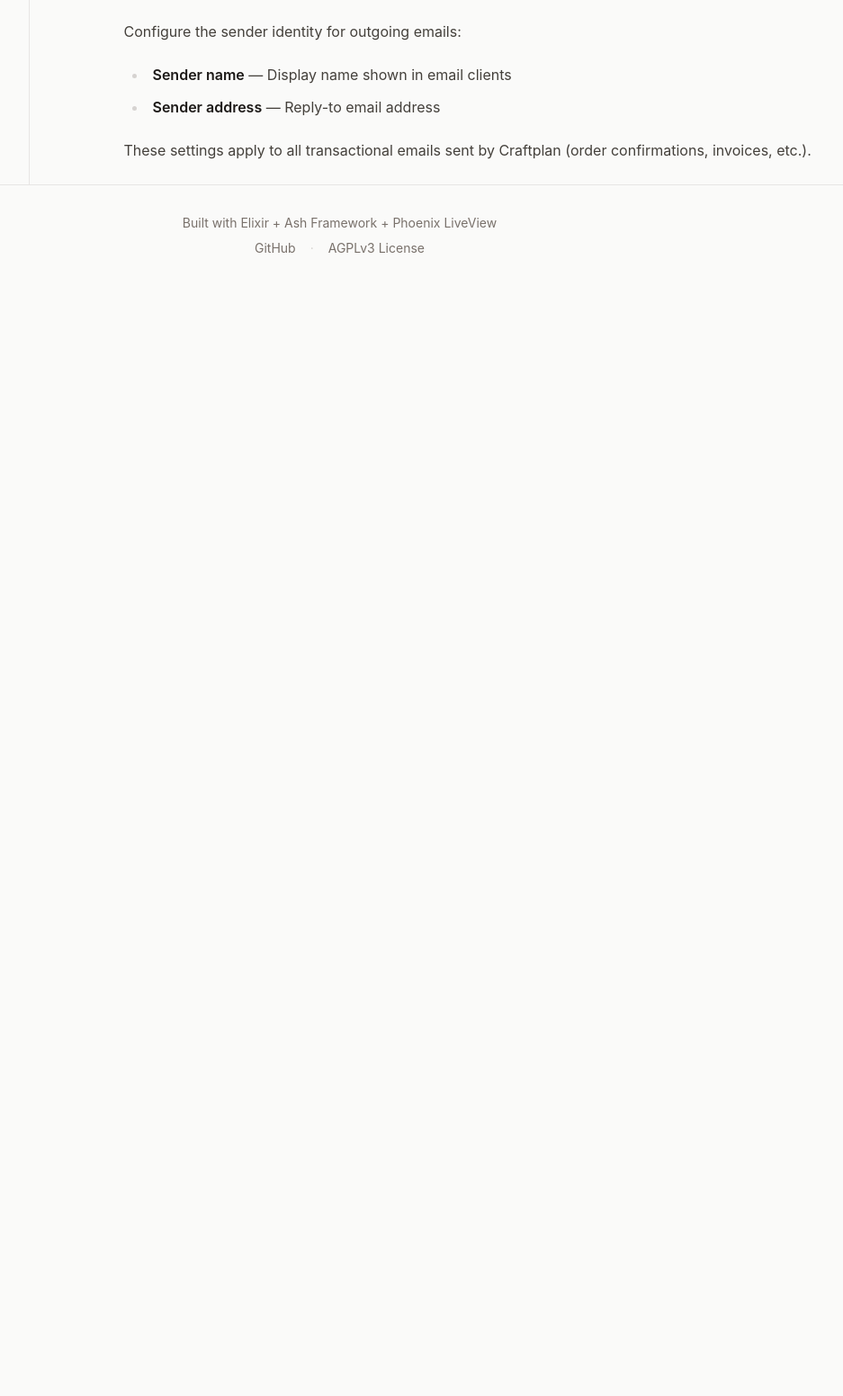
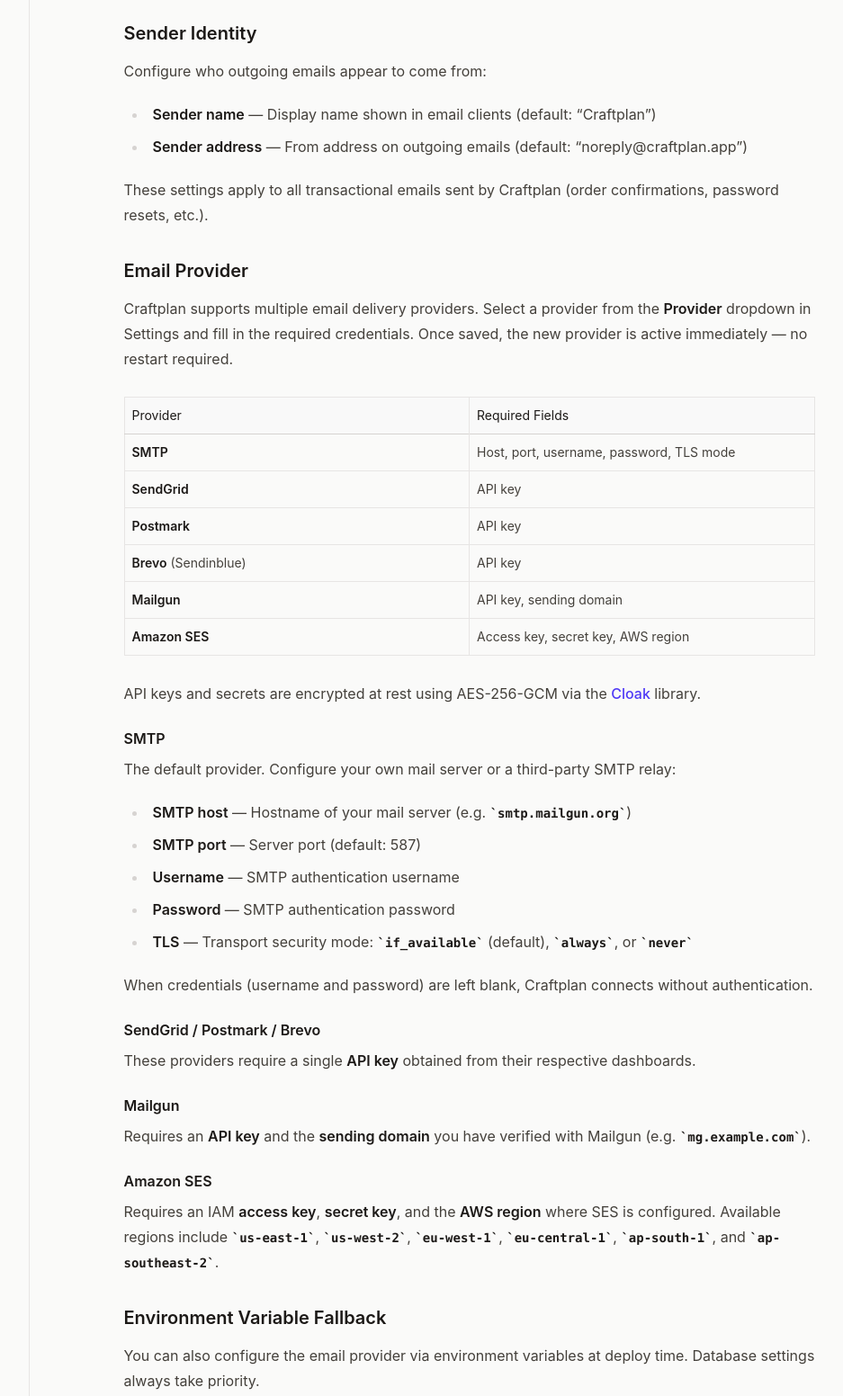
Before and after one commit to puemos/craftplan, an Astro site in the folder docs/: page /craftplan/docs/settings in a window 1280 px wide. Shown: the part 2076-3628 px from the top of the page at 90% size, without its empty margins (255-1192 px from the left). Before the commit the page ends 2394 px from the top, so only its background shows below. Built offline with nearby package versions, Linux system fonts and the light colour scheme; Astro itself is replaced by a stand-in of ours; a web font is replaced by a local one.

Commit message:
docs(settings): document email providers and encryption

````diff
--- a/docs/src/pages/docs/settings.md
+++ b/docs/src/pages/docs/settings.md
@@ -46,9 +46,79 @@
 
 ## Email Configuration
 
-Configure the sender identity for outgoing emails:
+### Sender Identity
 
-- **Sender name** — Display name shown in email clients
-- **Sender address** — Reply-to email address
+Configure who outgoing emails appear to come from:
 
-These settings apply to all transactional emails sent by Craftplan (order confirmations, invoices, etc.).
+- **Sender name** — Display name shown in email clients (default: "Craftplan")
+- **Sender address** — From address on outgoing emails (default: "noreply@craftplan.app")
+
+These settings apply to all transactional emails sent by Craftplan (order confirmations, password resets, etc.).
+
+### Email Provider
+
+Craftplan supports multiple email delivery providers. Select a provider from the **Provider** dropdown in Settings and fill in the required credentials. Once saved, the new provider is active immediately — no restart required.
+
+| Provider | Required Fields |
+|----------|-----------------|
+| **SMTP** | Host, port, username, password, TLS mode |
+| **SendGrid** | API key |
+| **Postmark** | API key |
+| **Brevo** (Sendinblue) | API key |
+| **Mailgun** | API key, sending domain |
+| **Amazon SES** | Access key, secret key, AWS region |
+
+API keys and secrets are encrypted at rest using AES-256-GCM via the [Cloak](https://hex.pm/packages/cloak_ecto) library.
+
+#### SMTP
+
+The default provider. Configure your own mail server or a third-party SMTP relay:
+
+- **SMTP host** — Hostname of your mail server (e.g. `smtp.mailgun.org`)
+- **SMTP port** — Server port (default: 587)
+- **Username** — SMTP authentication username
+- **Password** — SMTP authentication password
+- **TLS** — Transport security mode: `if_available` (default), `always`, or `never`
+
+When credentials (username and password) are left blank, Craftplan connects without authentication.
+
+#### SendGrid / Postmark / Brevo
+
+These providers require a single **API key** obtained from their respective dashboards.
+
+#### Mailgun
+
+Requires an **API key** and the **sending domain** you have verified with Mailgun (e.g. `mg.example.com`).
+
+#### Amazon SES
+
+Requires an IAM **access key**, **secret key**, and the **AWS region** where SES is configured. Available regions include `us-east-1`, `us-west-2`, `eu-west-1`, `eu-central-1`, `ap-south-1`, and `ap-southeast-2`.
+
+### Environment Variable Fallback
+
+You can also configure the email provider via environment variables at deploy time. Database settings always take priority.
+
+| Variable | Description |
+|----------|-------------|
+| `EMAIL_PROVIDER` | Provider name: `sendgrid`, `postmark`, `brevo`, `mailgun`, or `amazon_ses` |
+| `EMAIL_API_KEY` | API key (or SES access key) |
+| `EMAIL_API_SECRET` | SES secret key (Amazon SES only) |
+| `EMAIL_API_DOMAIN` | Sending domain (Mailgun only) |
+| `EMAIL_API_REGION` | AWS region (Amazon SES only, default: `us-east-1`) |
+
+For backward compatibility, if `EMAIL_PROVIDER` is not set but `SMTP_HOST` is present, Craftplan uses the SMTP adapter with the legacy variables:
+
+| Variable | Description |
+|----------|-------------|
+| `SMTP_HOST` | Mail server hostname |
+| `SMTP_PORT` | Mail server port (default: 587) |
+| `SMTP_USERNAME` | Auth username |
+| `SMTP_PASSWORD` | Auth password |
+
+### Encryption Key
+
+In production, a `CLOAK_KEY` environment variable is required to encrypt and decrypt API keys stored in the database. Generate one with:
+
+```bash
+openssl rand -base64 32
+```
````
Also changed, not shown: README.md.
